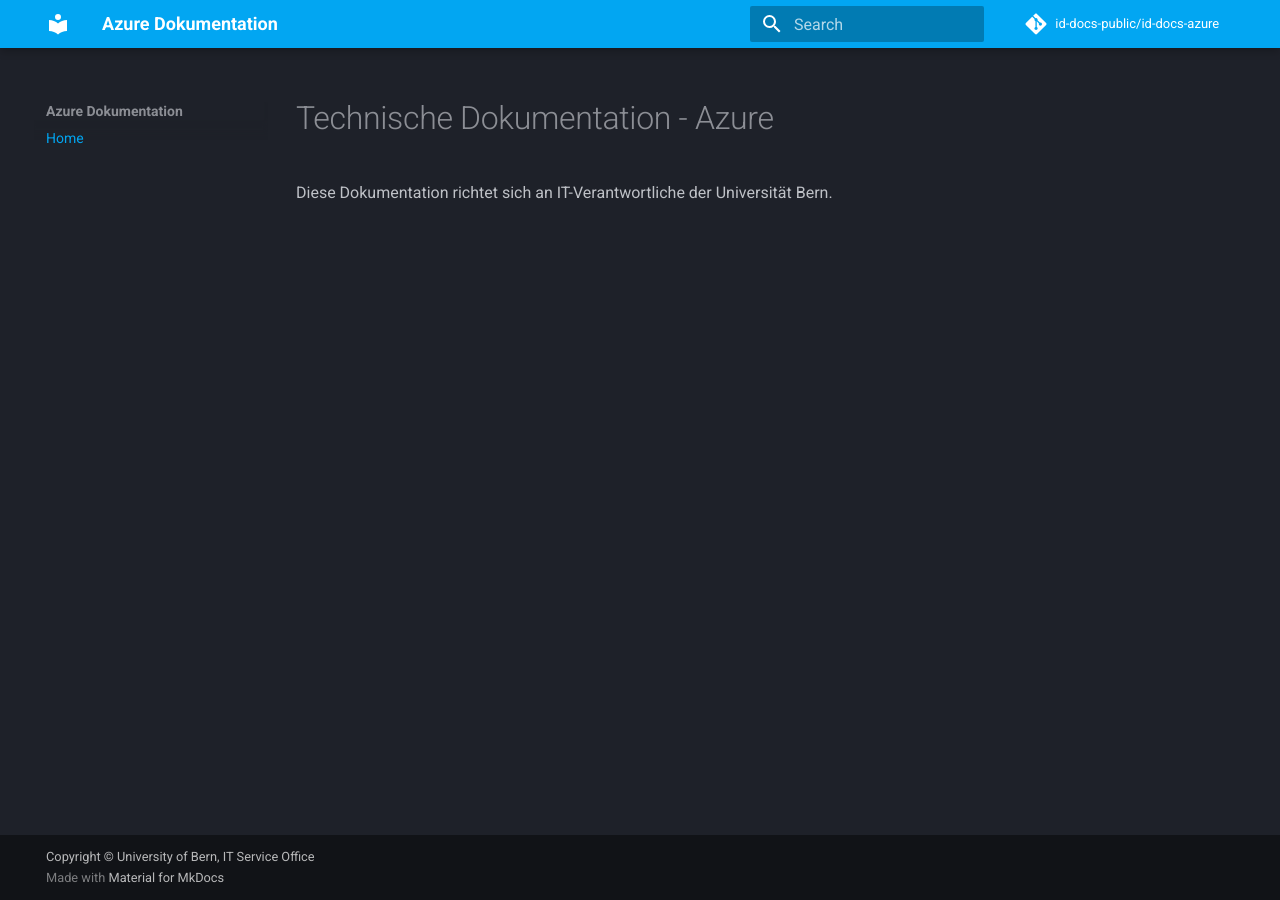
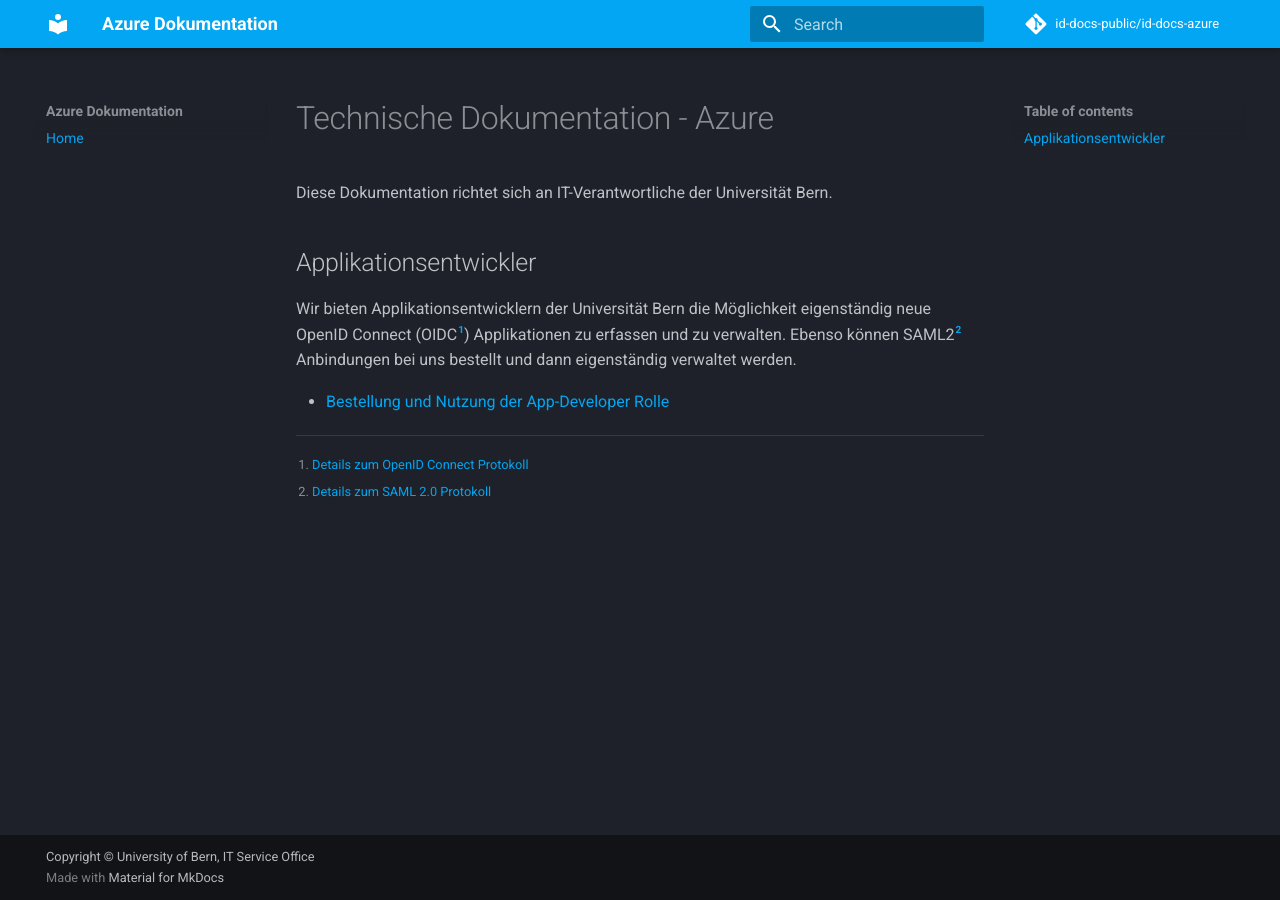
Before and after one commit to idci-unibe-ch/docs-azure, an MkDocs documentation site: the page built from docs/index.md, in a window 1280 px wide. Built offline with MkDocs 1.6.1 and Material for MkDocs 9.7.7, drawn with Linux system fonts in a browser that asks for light colours.

Commit message:
(story): Added the doc for application developers

```diff
--- a/docs/index.md
+++ b/docs/index.md
@@ -1,3 +1,14 @@
 # Technische Dokumentation - Azure
 
 Diese Dokumentation richtet sich an IT-Verantwortliche der Universität Bern.
+
+## Applikationsentwickler
+
+Wir bieten Applikationsentwicklern der Universität Bern die Möglichkeit eigenständig neue OpenID Connect (OIDC[^1]) Applikationen zu erfassen und zu verwalten.
+Ebenso können SAML2[^2] Anbindungen bei uns bestellt und dann eigenständig verwaltet werden.
+
+- [Bestellung und Nutzung der App-Developer Rolle](./appdev/appdev-role.md)
+
+
+[^1]: [Details zum OpenID Connect Protokoll](https://docs.microsoft.com/en-us/azure/active-directory/develop/v2-protocols-oidc)
+[^2]: [Details zum SAML 2.0 Protokoll](https://docs.microsoft.com/en-us/azure/active-directory/develop/single-sign-on-saml-protocol)
```
Also changed, not shown: docs/appdev/appdev-role.md (added, +43 -0 lines), docs/appdev/img/appdev_pim_activate_role.png (added), docs/appdev/img/appdev_pim_choose_role.png (added), docs/appdev/img/appdev_pim_myroles.png (added), docs/appdev/img/appdev_pim_search.png (added).
